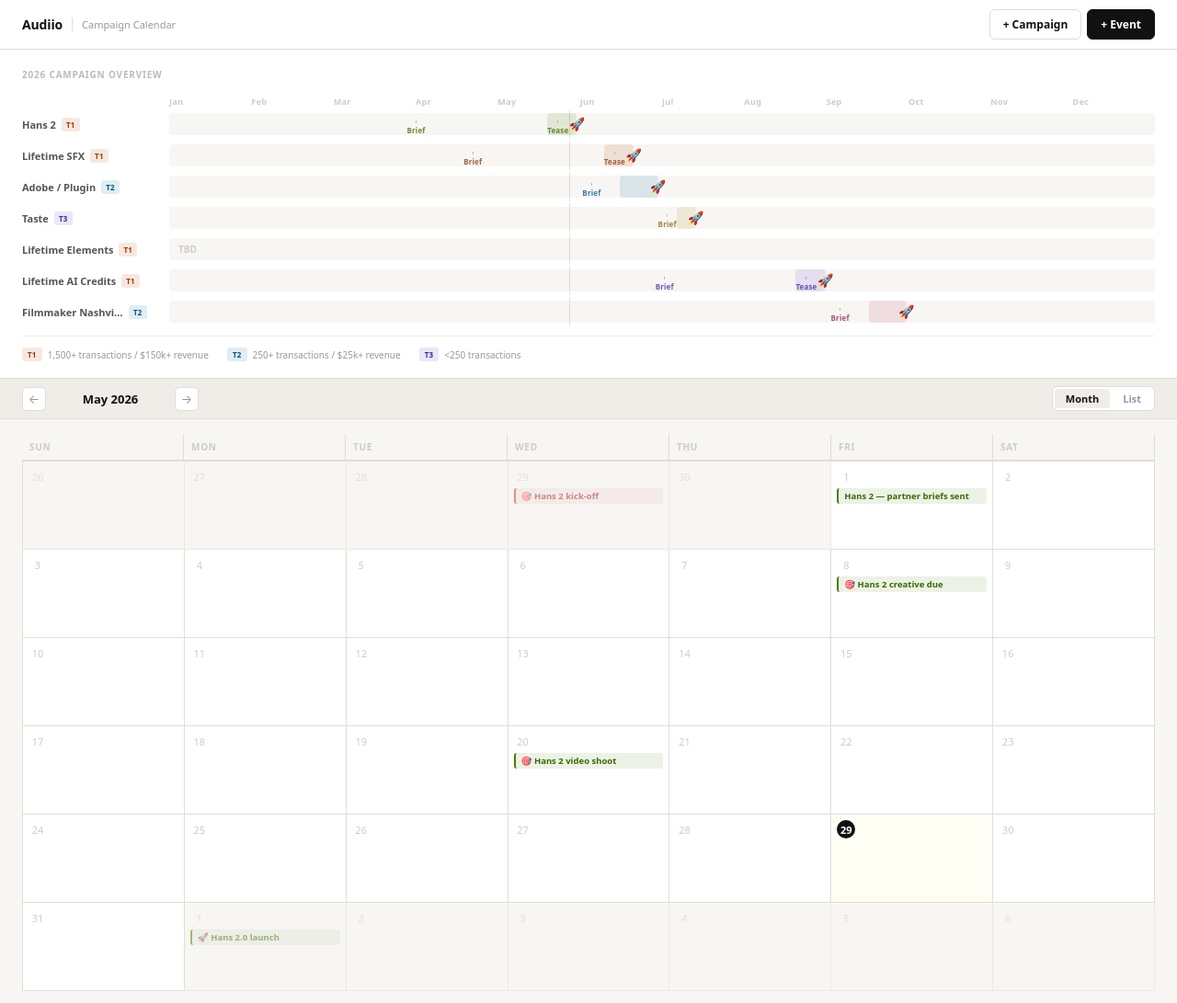
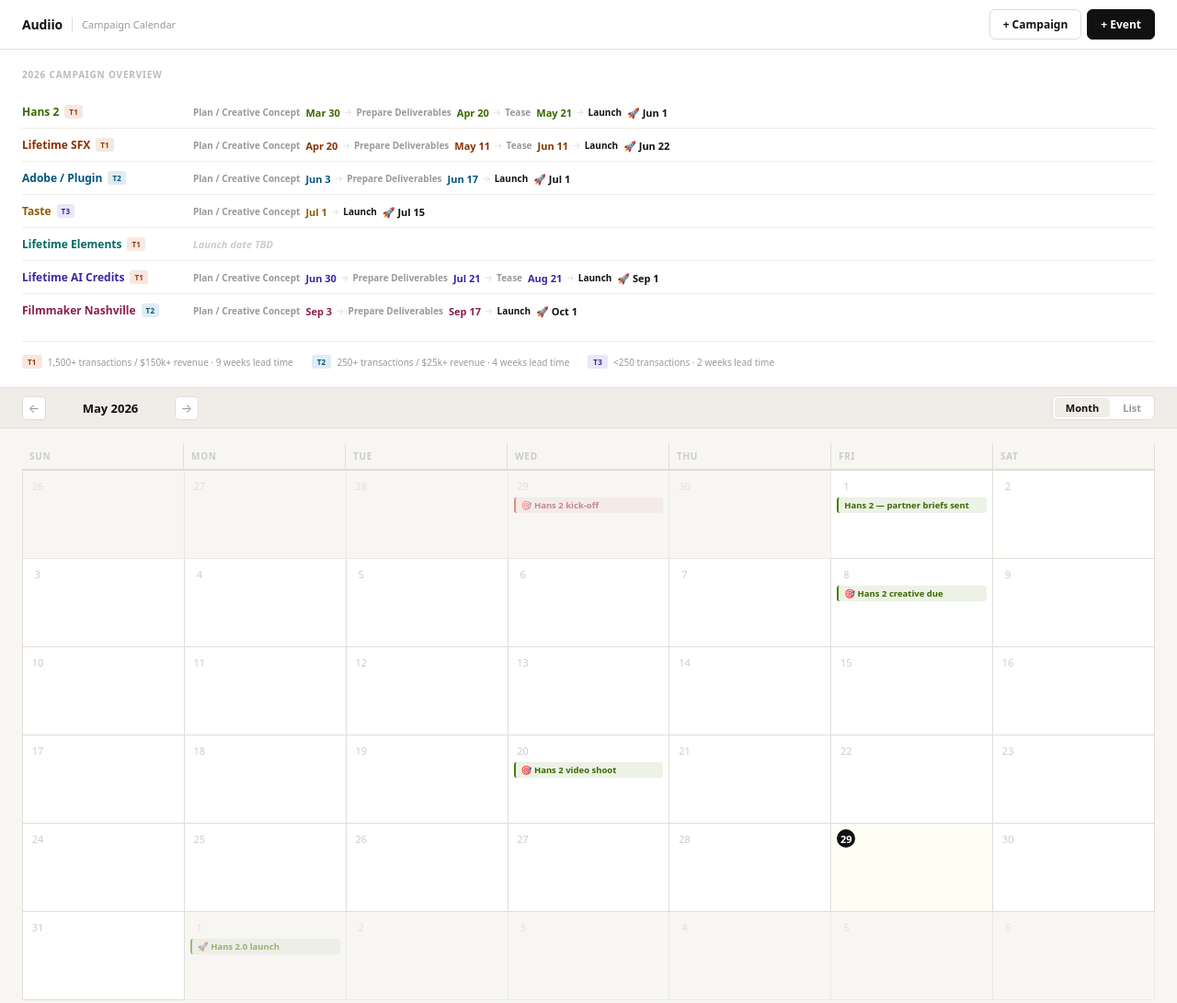
Before and after one commit to mesamesawest/audiio-calendar, a plain HTML site: page index.html in a window 1280 px wide. Shown: the whole page at 92% size. Drawn offline with Linux system fonts and the light colour scheme.

Commit message:
Update index.html

```diff
--- a/index.html
+++ b/index.html
@@ -18,27 +18,24 @@
 .btn-dark{background:#111;color:#fff;border-color:#111}
 .btn-dark:hover{opacity:.85}
 
-/* CAMPAIGN BARS */
-.bars-section{background:#fff;border-bottom:1px solid #e2ddd7;padding:20px 24px 18px}
-.bars-title{font-size:10px;font-weight:700;color:#bbb;letter-spacing:.08em;text-transform:uppercase;margin-bottom:16px}
-.bars-outer{position:relative}
-.bars-mo-row{display:flex;margin-bottom:6px;padding-left:160px}
-.bars-mo{flex:1;font-size:9px;color:#ccc;font-weight:600;letter-spacing:.04em;text-align:left}
-.bar-row{display:flex;align-items:center;margin-bottom:10px}
-.bar-label{width:160px;flex-shrink:0;padding-right:14px;display:flex;align-items:center;gap:6px;cursor:pointer}
-.bar-label:hover .bar-label-name{color:#111}
-.bar-label-name{font-size:11px;font-weight:600;color:#555;white-space:nowrap;overflow:hidden;text-overflow:ellipsis;max-width:110px}
+/* OVERVIEW */
+.overview{background:#fff;border-bottom:1px solid #e2ddd7;padding:20px 24px}
+.overview-title{font-size:10px;font-weight:700;color:#bbb;letter-spacing:.08em;text-transform:uppercase;margin-bottom:16px}
+.camp-row{display:flex;align-items:baseline;gap:0;padding:9px 0;border-bottom:1px solid #f0ede8;flex-wrap:wrap;gap:6px}
+.camp-row:last-child{border-bottom:none}
+.camp-name{font-size:12px;font-weight:700;color:#111;width:180px;flex-shrink:0;display:flex;align-items:center;gap:6px;cursor:pointer}
+.camp-name:hover{opacity:.75}
 .tier-badge{font-size:8px;font-weight:700;padding:2px 5px;border-radius:3px;flex-shrink:0;letter-spacing:.03em}
-.bar-track{flex:1;height:24px;position:relative;background:#f7f6f3;border-radius:4px;overflow:visible}
-.bar-fill{position:absolute;height:100%;border-radius:4px;top:0;opacity:.12}
-.bar-phase-marker{position:absolute;top:0;bottom:0;display:flex;flex-direction:column;align-items:center;z-index:2}
-.bar-phase-tick{width:1px;height:8px;opacity:.4;margin-top:8px}
-.bar-phase-label{font-size:8px;font-weight:700;white-space:nowrap;margin-top:2px;opacity:.75;letter-spacing:.02em}
-.bar-launch{position:absolute;top:50%;transform:translate(-50%,-50%);font-size:14px;z-index:3;cursor:default;line-height:1}
-.bar-tbd{font-size:10px;font-weight:600;color:#ccc;padding:0 10px;line-height:24px}
-.bar-today{position:absolute;top:-4px;bottom:-4px;width:1px;background:#111;opacity:.12;z-index:1}
+.camp-phases{display:flex;align-items:center;gap:0;flex-wrap:wrap;flex:1}
+.phase{display:flex;align-items:center;gap:6px}
+.phase-arrow{color:#ddd;font-size:10px;margin:0 4px}
+.phase-label{font-size:10px;font-weight:600;color:#999}
+.phase-date{font-size:11px;font-weight:600}
+.phase-launch .phase-label{color:#111}
+.phase-launch .phase-date{color:#111}
+.camp-tbd{font-size:11px;color:#ccc;font-weight:600;font-style:italic}
 
-.tier-legend{display:flex;gap:20px;margin-top:14px;padding-top:12px;border-top:1px solid #f0ede8;flex-wrap:wrap}
+.tier-legend{display:flex;gap:20px;margin-top:16px;padding-top:14px;border-top:1px solid #f0ede8;flex-wrap:wrap}
 .tleg{display:flex;align-items:center;gap:6px;font-size:10px;color:#999}
 .tleg-badge{font-size:8px;font-weight:700;padding:2px 6px;border-radius:3px;letter-spacing:.03em}
 
@@ -119,16 +116,13 @@
   </div>
 </div>
 
-<div class="bars-section">
-  <div class="bars-title">2026 Campaign Overview</div>
-  <div class="bars-outer">
-    <div class="bars-mo-row" id="barsMoRow"></div>
-    <div id="barsRows"></div>
-  </div>
+<div class="overview">
+  <div class="overview-title">2026 Campaign Overview</div>
+  <div id="overviewRows"></div>
   <div class="tier-legend">
-    <div class="tleg"><span class="tleg-badge" style="background:rgba(180,64,0,.12);color:#a03800">T1</span>1,500+ transactions / $150k+ revenue</div>
-    <div class="tleg"><span class="tleg-badge" style="background:rgba(0,109,153,.12);color:#005580">T2</span>250+ transactions / $25k+ revenue</div>
-    <div class="tleg"><span class="tleg-badge" style="background:rgba(91,53,196,.12);color:#3d25a0">T3</span>&lt;250 transactions</div>
+    <div class="tleg"><span class="tleg-badge" style="background:rgba(180,64,0,.12);color:#a03800">T1</span>1,500+ transactions / $150k+ revenue · 9 weeks lead time</div>
+    <div class="tleg"><span class="tleg-badge" style="background:rgba(0,109,153,.12);color:#005580">T2</span>250+ transactions / $25k+ revenue · 4 weeks lead time</div>
+    <div class="tleg"><span class="tleg-badge" style="background:rgba(91,53,196,.12);color:#3d25a0">T3</span>&lt;250 transactions · 2 weeks lead time</div>
   </div>
 </div>
 
@@ -217,10 +211,21 @@
   {n:'red',    dot:'#be2828',bg:'rgba(190,40,40,.1)',   txt:'#921e1e'},
 ];
 
+// Phase definitions per tier
+// weeksOut = weeks before launch
 var TIER_PHASES={
-  1:[{label:'Brief',weeksOut:9},{label:'Design',weeksOut:8},{label:'Creative',weeksOut:7},{label:'Tease',weeksOut:1.5}],
-  2:[{label:'Brief',weeksOut:4},{label:'Design',weeksOut:3},{label:'Creative',weeksOut:2}],
-  3:[{label:'Brief',weeksOut:2},{label:'Creative',weeksOut:1}],
+  1:[
+    {label:'Plan / Creative Concept', weeksOut:9},
+    {label:'Prepare Deliverables',    weeksOut:6},
+    {label:'Tease',                   weeksOut:1.5},
+  ],
+  2:[
+    {label:'Plan / Creative Concept', weeksOut:4},
+    {label:'Prepare Deliverables',    weeksOut:2},
+  ],
+  3:[
+    {label:'Plan / Creative Concept', weeksOut:2},
+  ],
 };
 
 var camps=[
@@ -247,14 +252,15 @@
   {id:'e010',title:'Filmmaker Event — Nashville',date:'2026-10-01',campaign:'filmmaker',isLaunch:true,isMilestone:true,audience:'Filmmakers',notes:'October, exact date TBD'},
 ];
 
-try{var sc=localStorage.getItem('aud_camps_v5');var se=localStorage.getItem('aud_evs_v5');if(sc)camps=JSON.parse(sc);if(se)evs=JSON.parse(se);}catch(e){}
+try{var sc=localStorage.getItem('aud_camps_v6');var se=localStorage.getItem('aud_evs_v6');if(sc)camps=JSON.parse(sc);if(se)evs=JSON.parse(se);}catch(e){}
 
 var yr=2026,mo=4,view='month';
 var editId=null,editCampId=null,selCamp=null,selColor='green',dragId=null;
 
-function save(){try{localStorage.setItem('aud_camps_v5',JSON.stringify(camps));localStorage.setItem('aud_evs_v5',JSON.stringify(evs));}catch(e){}}
+function save(){try{localStorage.setItem('aud_camps_v6',JSON.stringify(camps));localStorage.setItem('aud_evs_v6',JSON.stringify(evs));}catch(e){}}
 function fmt(d){return d.getFullYear()+'-'+String(d.getMonth()+1).padStart(2,'0')+'-'+String(d.getDate()).padStart(2,'0');}
-function addDays(ds,days){var d=new Date(ds+'T00:00:00');d.setDate(d.getDate()+days);return fmt(d);}
+function addDays(ds,days){var d=new Date(ds+'T00:00:00');d.setDate(d.getDate()+days);return d;}
+function fmtShort(d){return d.toLocaleString('default',{month:'short',day:'numeric'});}
 function getCamp(id){return camps.find(function(c){return c.id===id;});}
 function getCol(n){return COLORS.find(function(c){return c.n===n;})||COLORS[0];}
 function campDot(id){var c=getCamp(id);return c?getCol(c.color).dot:'#888';}
@@ -264,111 +270,63 @@
 function tierBadgeStyle(t){if(t==1)return 'background:rgba(180,64,0,.12);color:#a03800';if(t==2)return 'background:rgba(0,109,153,.12);color:#005580';if(t==3)return 'background:rgba(91,53,196,.12);color:#3d25a0';return 'background:#f0ede8;color:#999';}
 function tierLabel(t){return t>0?'T'+t:'';}
 
-function renderBars(){
-  var moRow=document.getElementById('barsMoRow');
-  var rows=document.getElementById('barsRows');
-  moRow.innerHTML='';rows.innerHTML='';
-
-  var MOS=['Jan','Feb','Mar','Apr','May','Jun','Jul','Aug','Sep','Oct','Nov','Dec'];
-  var startY=new Date(2026,0,1).getTime();
-  var endY=new Date(2026,11,31,23,59).getTime();
-  var span=endY-startY;
-
-  function pct(ds){if(!ds)return null;return((new Date(ds+'T00:00:00').getTime()-startY)/span*100);}
-
-  MOS.forEach(function(m){
-    var el=document.createElement('div');el.className='bars-mo';el.textContent=m;moRow.appendChild(el);
-  });
-
-  var todayPct=pct(fmt(new Date()));
-
+function renderOverview(){
+  var el=document.getElementById('overviewRows');el.innerHTML='';
   camps.filter(function(c){return c.tier>0;}).forEach(function(camp){
     var col=getCol(camp.color);
-    var row=document.createElement('div');row.className='bar-row';
+    var row=document.createElement('div');row.className='camp-row';
 
-    // Label
-    var lbl=document.createElement('div');lbl.className='bar-label';
-    lbl.title='Click to edit';
-    lbl.innerHTML='<span class="bar-label-name">'+camp.name+'</span>'+(tierLabel(camp.tier)?'<span class="tier-badge" style="'+tierBadgeStyle(camp.tier)+'">'+tierLabel(camp.tier)+'</span>':'');
-    lbl.onclick=function(){openCampEdit(camp.id);};
-    row.appendChild(lbl);
+    // Name + badge
+    var nameEl=document.createElement('div');nameEl.className='camp-name';
+    nameEl.style.color=col.txt;
+    nameEl.innerHTML='<span>'+camp.name+'</span>'+(tierLabel(camp.tier)?'<span class="tier-badge" style="'+tierBadgeStyle(camp.tier)+'">'+tierLabel(camp.tier)+'</span>':'');
+    nameEl.onclick=function(){openCampEdit(camp.id);};
+    row.appendChild(nameEl);
 
-    // Track
-    var track=document.createElement('div');track.className='bar-track';
+    // Phases
+    var phases=document.createElement('div');phases.className='camp-phases';
 
-    // Today line
-    if(todayPct>=0&&todayPct<=100){
-      var tl=document.createElement('div');tl.className='bar-today';tl.style.left=todayPct+'%';track.appendChild(tl);
+    if(!camp.launch){
+      var tbd=document.createElement('span');tbd.className='camp-tbd';tbd.textContent='Launch date TBD';
+      phases.appendChild(tbd);
+    } else {
+      var launchDate=new Date(camp.launch+'T00:00:00');
+      var tierPhases=TIER_PHASES[camp.tier]||[];
+
+      tierPhases.forEach(function(phase,i){
+        var phaseDate=addDays(camp.launch,-Math.round(phase.weeksOut*7));
+        var phaseEl=document.createElement('div');phaseEl.className='phase';
+
+        var lbl=document.createElement('span');lbl.className='phase-label';lbl.textContent=phase.label;
+        var dt=document.createElement('span');dt.className='phase-date';dt.style.color=col.txt;dt.textContent=fmtShort(phaseDate);
+
+        phaseEl.appendChild(lbl);
+        phaseEl.appendChild(document.createTextNode(' '));
+        phaseEl.appendChild(dt);
+
+        var arrow=document.createElement('span');arrow.className='phase-arrow';arrow.textContent='→';
+        phases.appendChild(phaseEl);
+        phases.appendChild(arrow);
+      });
+
+      // Launch
+      var launchEl=document.createElement('div');launchEl.className='phase phase-launch';
+      var launchLbl=document.createElement('span');launchLbl.className='phase-label';launchLbl.textContent='Launch';
+      var launchDt=document.createElement('span');launchDt.className='phase-date';launchDt.textContent='🚀 '+fmtShort(launchDate);
+      launchEl.appendChild(launchLbl);
+      launchEl.appendChild(document.createTextNode(' '));
+      launchEl.appendChild(launchDt);
+      phases.appendChild(launchEl);
     }
 
-    if(!camp.launch){
-      var tbd=document.createElement('div');tbd.className='bar-tbd';tbd.textContent='TBD';track.appendChild(tbd);
-    } else {
-      var lp=pct(camp.launch);
-      var phases=TIER_PHASES[camp.tier]||[];
-
-      if(phases.length){
-        // Earliest phase start
-        var earliest=phases[phases.length-1];
-        var earliestDate=addDays(camp.launch,-Math.round(earliest.weeksOut*7));
-        var ep=Math.max(0,pct(earliestDate));
-
-        // Shaded fill bar
-        var fill=document.createElement('div');
-        fill.className='bar-fill';
-        fill.style.left=ep+'%';
-        fill.style.width=(lp-ep)+'%';
-        fill.style.background=col.dot;
-        track.appendChild(fill);
-
-        // Phase markers — only show if they fit with enough gap
-        var lastPct=-99;
-        phases.forEach(function(phase){
-          var pd=addDays(camp.launch,-Math.round(phase.weeksOut*7));
-          var pp=pct(pd);
-          if(pp<0||pp>100)return;
-          // Only show if at least 6% away from last marker to avoid crowding
-          if(pp-lastPct<6)return;
-          lastPct=pp;
-
-          var marker=document.createElement('div');
-          marker.className='bar-phase-marker';
-          marker.style.left=pp+'%';
-
-          var tick=document.createElement('div');
-          tick.className='bar-phase-tick';
-          tick.style.background=col.dot;
-
-          var label=document.createElement('div');
-          label.className='bar-phase-label';
-          label.style.color=col.txt;
-          label.textContent=phase.label;
-
-          marker.appendChild(tick);
-          marker.appendChild(label);
-          track.appendChild(marker);
-        });
-      }
-
-      // Launch rocket
-      if(lp>=0&&lp<=100){
-        var launch=document.createElement('div');
-        launch.className='bar-launch';
-        launch.style.left=lp+'%';
-        launch.textContent='🚀';
-        launch.title=camp.name+' launch';
-        track.appendChild(launch);
-      }
-    }
-
-    row.appendChild(track);
-    rows.appendChild(row);
+    row.appendChild(phases);
+    el.appendChild(row);
   });
 }
 
 function render(){
   document.getElementById('navMo').textContent=new Date(yr,mo).toLocaleString('default',{month:'long',year:'numeric'});
-  renderBars();
+  renderOverview();
   if(view==='month')renderMonth();else renderList();
 }
 
```
